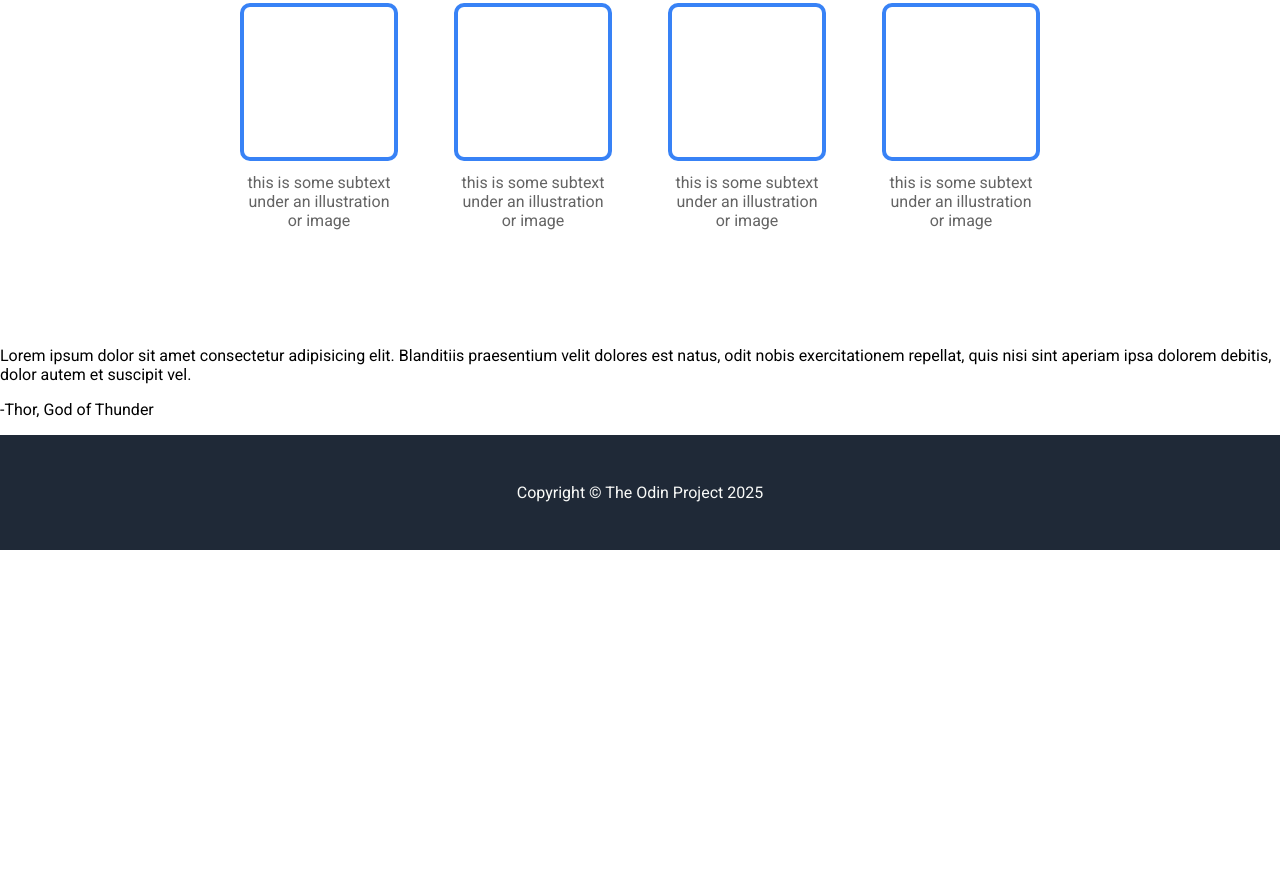
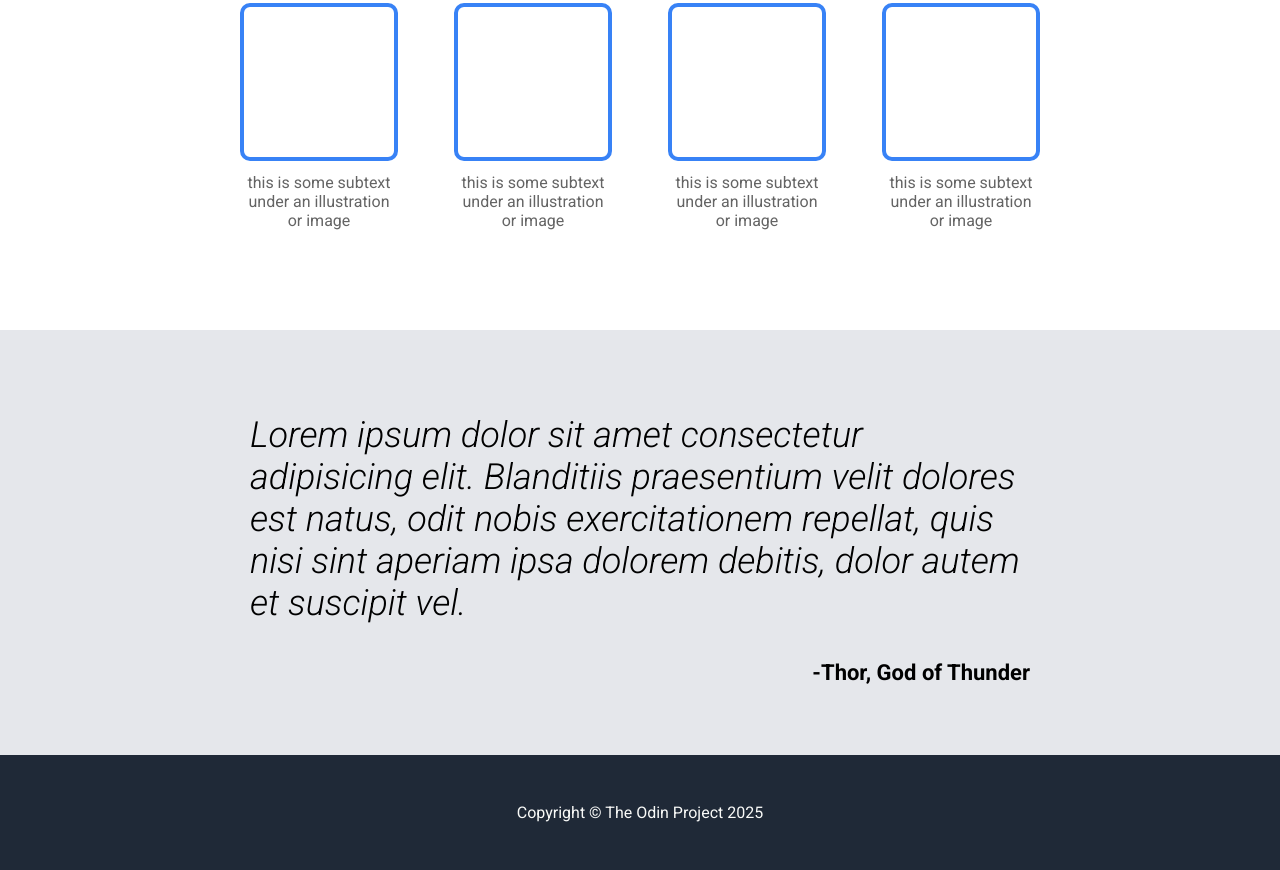
Before and after one commit to AleLoiac/landing-page, a plain HTML site: page index.html in a window 1280 px wide. Shown: the part 869-1739 px from the top of the page. Before the commit the page ends 1419 px from the top, so only its background shows below. Drawn offline with Linux system fonts and the light colour scheme.

Commit message:
Style quote section

```diff
--- a/styles.css
+++ b/styles.css
@@ -118,6 +118,21 @@ h2 {
     color: rgb(100, 100, 100);
 }
 
+.quote {
+    padding: 48px 250px;
+    background-color: #E5E7EB;
+    font-size: 36px;
+    font-weight: 300;
+    font-style: italic;
+}
+
+.quote-author {
+    font-size: 22px;
+    font-weight: bold;
+    font-style: normal;
+    text-align: right;
+}
+
 .footer {
     background-color: #1F2937;
     color: #F9FAF8;
```
